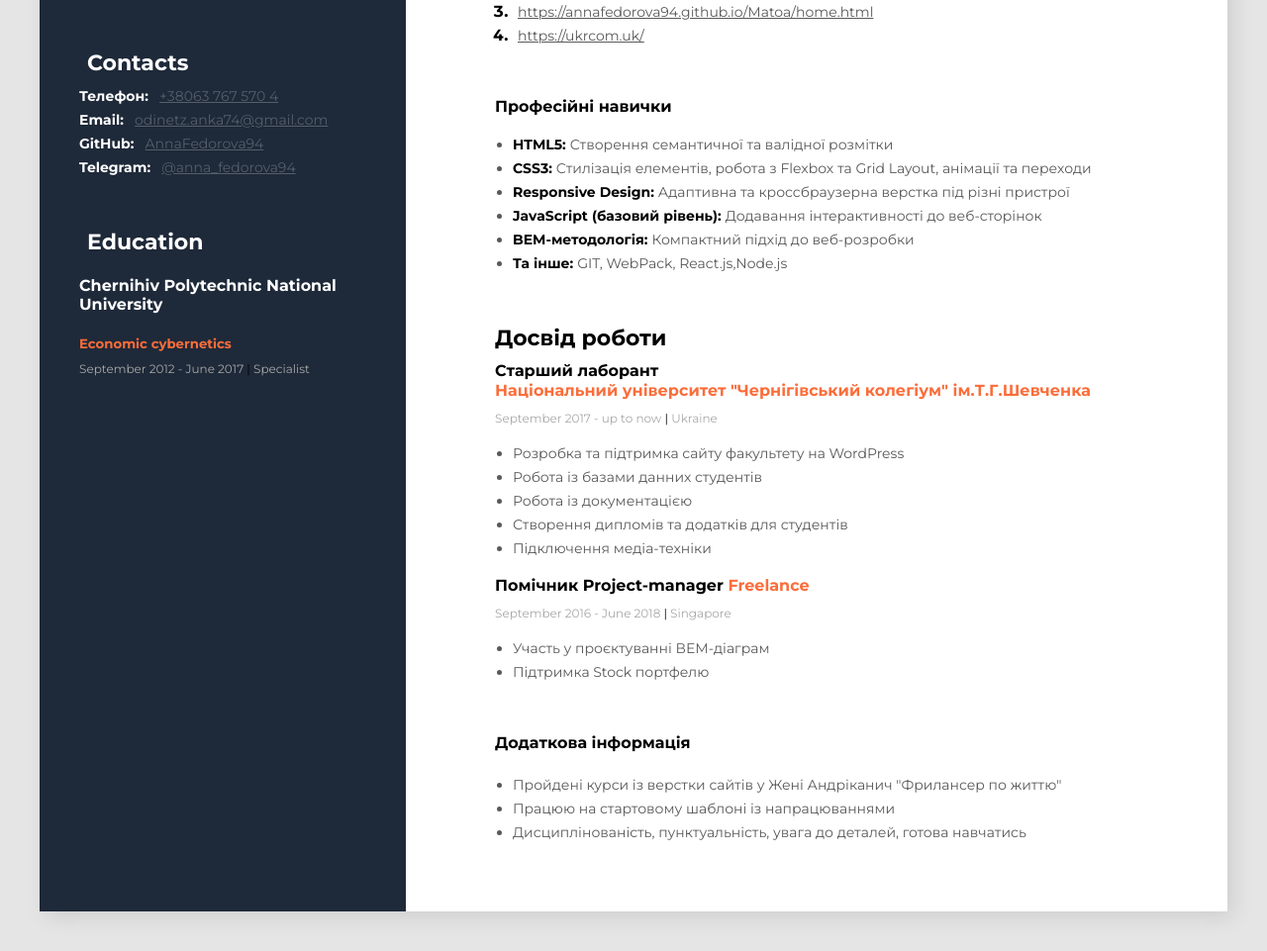
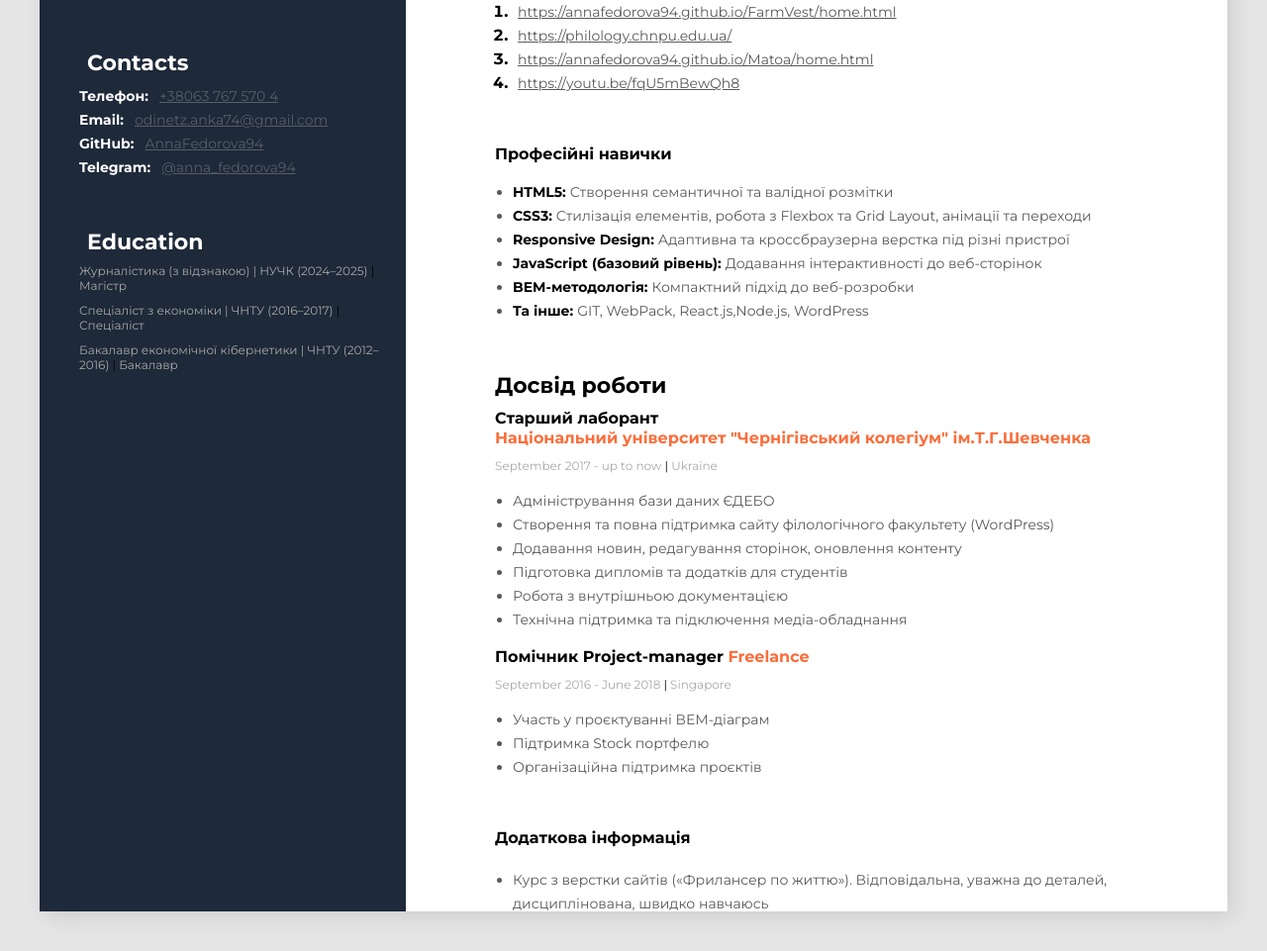
Before and after one commit to AnnaFedorova94/Resume_HannaFedorova, a plain HTML site: page index.html in a window 1280 px wide. Shown: the part 438-1399 px from the top of the page at 99% size. Drawn offline with Linux system fonts and the light colour scheme.

Commit message:
Update index.html

```diff
--- a/index.html
+++ b/index.html
@@ -21,7 +21,7 @@
         <h1 class="about-me-section-name">Anna Fedorova</h1>
       </div>
       <div class="about-me-section-text">
-        <p > Шукаю посаду HTML-верстальника, де зможу застосувати свої знання та навички у створенні якісних веб-сторінок, оптимізованих для різних пристроїв та браузерів. Маю бажання працювати в команді професіоналів та розвиватися в сфері веб-розробки. Погодинна або попроєктна зайнятісь.
+        <p > Фахівчиня з досвідом роботи в університетському середовищі, адмініструванням баз даних та веб-ресурсів. Маю практичні навички HTML/CSS-верстки, роботи з контентом і структурою сайтів, а також освіту в галузях економіки та журналістики. Розглядаю можливості розвитку в суміжних напрямах — від веб-проєктів і цифрових сервісів до аналітичної, інформаційної та контентної роботи. Орієнтована на навчання, командну взаємодію та професійне зростання.
         </p>
       </div>
 
@@ -50,7 +50,7 @@
 
           <li class="my-projects-item">
             <span class="my-projects-text">
-                <a href="https://ukrcom.uk/" class="my-projects-link">https://ukrcom.uk/</a>
+                <a href="https://youtu.be/fqU5mBewQh8" class="my-projects-link">https://youtu.be/fqU5mBewQh8</a>
             </span>
           </li>
         </ol>
@@ -64,7 +64,7 @@
           <li class="my-work-experience-duty" > <span>Responsive Design: </span> Адаптивна та кроссбраузерна  верстка під різні пристрої </li>
           <li class="my-work-experience-duty"> <span>JavaScript (базовий рівень): </span> Додавання інтерактивності до веб-сторінок</li>
           <li class="my-work-experience-duty"> <span>BEM-методологія: </span> Компактний підхід до веб-розробки</li>
-          <li class="my-work-experience-duty"> <span>Та інше: </span> GIT, WebPack, React.js,Node.js</li>
+          <li class="my-work-experience-duty"> <span>Та інше: </span> GIT, WebPack, React.js,Node.js, 	WordPress</li>
         </ul>
       </div>
 
@@ -78,11 +78,12 @@
             <p class="my-work-experience-period">September 2017 - up to now <span class="divider">|</span> Ukraine</p>
 
             <ul class="my-work-experience-duties">
-              <li class="my-work-experience-duty">Розробка та підтримка сайту факультету на WordPress</li>
-              <li class="my-work-experience-duty">Робота із базами данних студентів</li>
-              <li class="my-work-experience-duty" >Робота із документацією</li>
-              <li class="my-work-experience-duty" >Створення дипломів та додатків для студентів</li>
-              <li class="my-work-experience-duty">Підключення медіа-техніки</li>
+              <li class="my-work-experience-duty">	Адміністрування бази даних ЄДЕБО</li>
+              <li class="my-work-experience-duty">	Створення та повна підтримка сайту філологічного факультету (WordPress)</li>
+              <li class="my-work-experience-duty" >	Додавання новин, редагування сторінок, оновлення контенту</li>
+              <li class="my-work-experience-duty" >	Підготовка дипломів та додатків для студентів</li>
+              <li class="my-work-experience-duty">	Робота з внутрішньою документацією</li>
+              <li class="my-work-experience-duty">	Технічна підтримка та підключення медіа-обладнання</li>
             </ul>
 
 
@@ -93,24 +94,23 @@
             <ul class="my-work-experience-duties">
               <li class="my-work-experience-duty"> Участь у проєктуванні ВЕМ-діаграм</li>
               <li class="my-work-experience-duty"> Підтримка Stock портфелю </li>
+              <li class="my-work-experience-duty"> Організаційна підтримка проєктів </li>
             </ul>
       </div>
 
           <div>
             <h4>Додаткова інформація</h4>
             <ul class="my-work-experience-duties">
-              <li class="my-work-experience-duty"> Пройдені курси із верстки сайтів у Жені Андріканич "Фрилансер по життю"</li>
-              <li class="my-work-experience-duty"> Працюю на стартовому шаблоні із напрацюваннями </li>
-              <li class="my-work-experience-duty"> Дисциплінованість, пунктуальність, увага до деталей, готова навчатись</li>
+              <li class="my-work-experience-duty"> Курс з верстки сайтів («Фрилансер по життю»). Відповідальна, уважна до деталей, дисциплінована, швидко навчаюсь</li>
             </ul>
           </div>
       </div>
 
     </div>
 
-    <!-- sidebar section-->
+    <!-- sidebar section width="370" height="354" -->
     <aside class="sidebar-section">
-      <img src="img/photo_2019-12-23_22-48-57.jpg" alt="my photo" width="370" height="354" >
+      <img src="img/photo_2019-12-23_22-48-57.jpg" alt="my photo" width="370" height="354"  >
 
         <!-- contacts section-->
         <div class="contacts-section">
@@ -134,9 +134,10 @@
           <!-- my Education -->
         <h3 class="aside-title">Education</h3>
           <div>
-            <h4 class="my-work-experience">Chernihiv Polytechnic National University</h4>
-            <h5 class="my-work-experience-color">Economic cybernetics</h5>
-            <p class="my-work-experience-period">September 2012 - June 2017 <span class="divider">|</span> Specialist</p>
+            <p class="my-work-experience-period"> Журналістика (з відзнакою) | НУЧК (2024–2025) <span class="divider">|</span> Магістр</p>
+            <p class="my-work-experience-period">	Спеціаліст з економіки | ЧНТУ (2016–2017) <span class="divider">|</span> Спеціаліст</p>
+            <p class="my-work-experience-period">	Бакалавр економічної кібернетики | ЧНТУ (2012–2016) <span class="divider">|</span> Бакалавр
+            </p>
           </div>
       </div>
 
```
